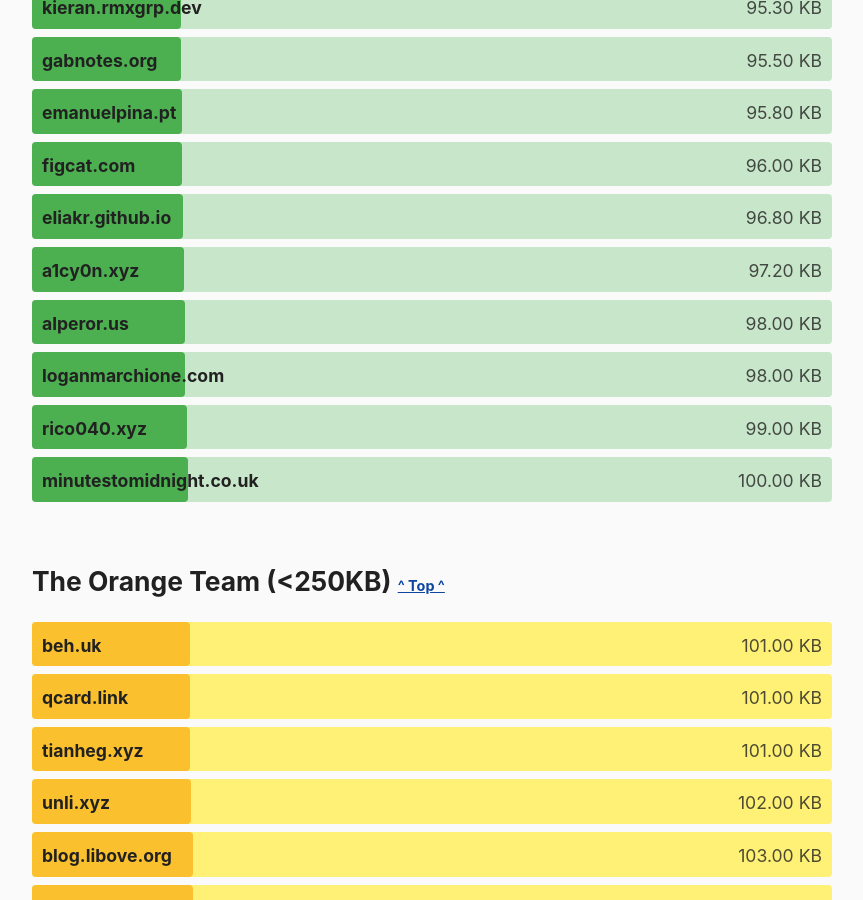
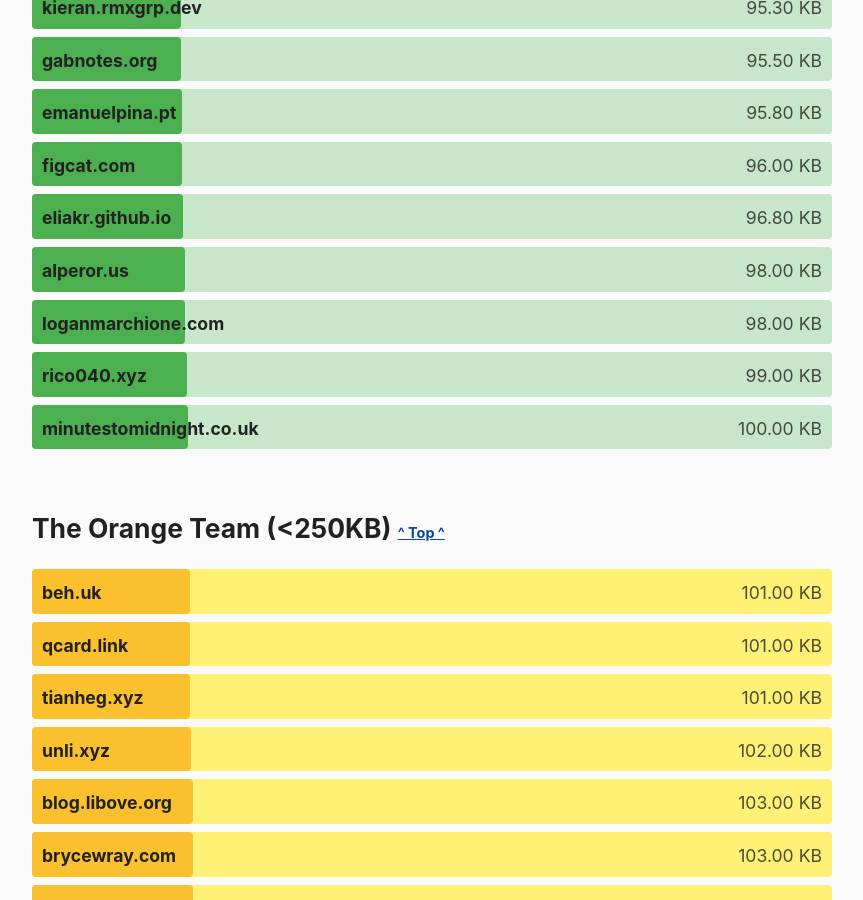
Before and after one commit to kevquirk/512kb.club, a Jekyll site: the page built from index.md, in a window 1280 px wide and 900 px high, scrolled down 19468 px. Shown: the whole window, without its empty margins (208-1071 px from the left). Built offline with Jekyll 4.4.1, drawn with Linux system fonts in a browser that asks for light colours.

Commit message:
Removed a1cy0n.xyz #1155

```diff
--- a/_data/sites.yml
+++ b/_data/sites.yml
@@ -67,11 +67,6 @@
   url: https://64b.it/
   size: 204
   last_checked: 2022-03-22
-
-- domain: a1cy0n.xyz
-  url: https://a1cy0n.xyz/
-  size: 97.2
-  last_checked: 2022-03-20
 
 - domain: aaron.place
   url: https://aaron.place/
```
